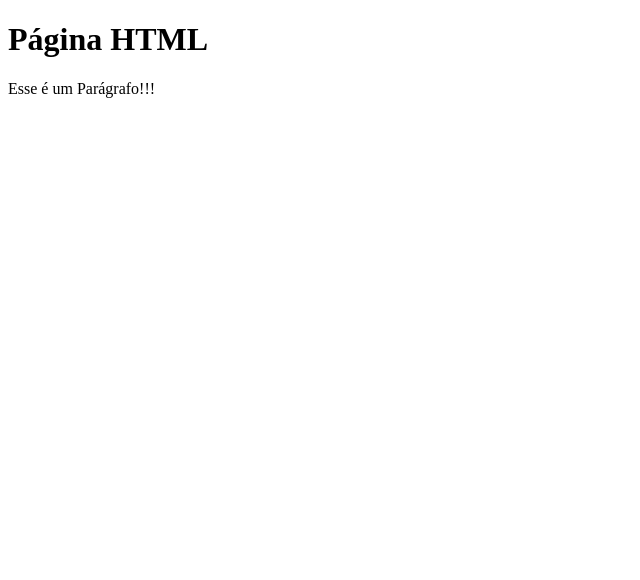
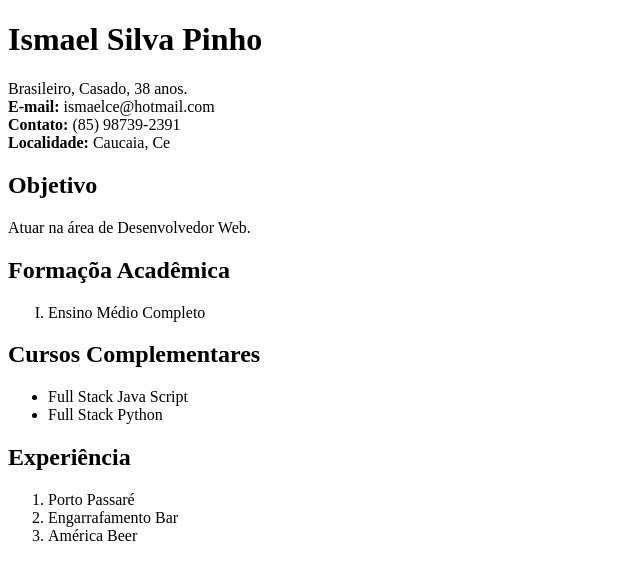
Before and after one commit to ismaelce122/Flask_Aula02, a plain HTML site: page index.html in a window 1280 px wide. Shown: the whole page, without its empty margins (0-640 px from the left). Drawn offline with Linux system fonts and the light colour scheme.

Commit message:
Meu Currículo

```diff
--- a/index.html
+++ b/index.html
@@ -6,7 +6,28 @@
     <title>Flask Aula 02</title>
 </head>
 <body>
-    <h1>Página HTML</h1>
-    <p>Esse é um Parágrafo!!!</p>
+    <h1>Ismael Silva Pinho</h1>
+    <p>Brasileiro, Casado, 38 anos.<br>
+       <b>E-mail: </b>ismaelce@hotmail.com<br>
+       <b>Contato: </b>(85) 98739-2391<br>
+       <b>Localidade: </b>Caucaia, Ce
+    </p>
+    <h2>Objetivo</h2>
+    <p>Atuar na área de Desenvolvedor Web.</p>
+    <h2>Formaçõa Acadêmica</h2>
+    <ol type="I">
+        <li>Ensino Médio Completo</li>
+    </ol>
+    <h2>Cursos Complementares</h2>
+    <ul>
+        <li>Full Stack Java Script</li>
+        <li>Full Stack Python</li>
+    </ul>
+    <h2>Experiência</h2>
+    <ol type="1">
+        <li>Porto Passaré</li>
+        <li>Engarrafamento Bar</li>
+        <li>América Beer</li>
+    </ol>
 </body>
 </html>
```
